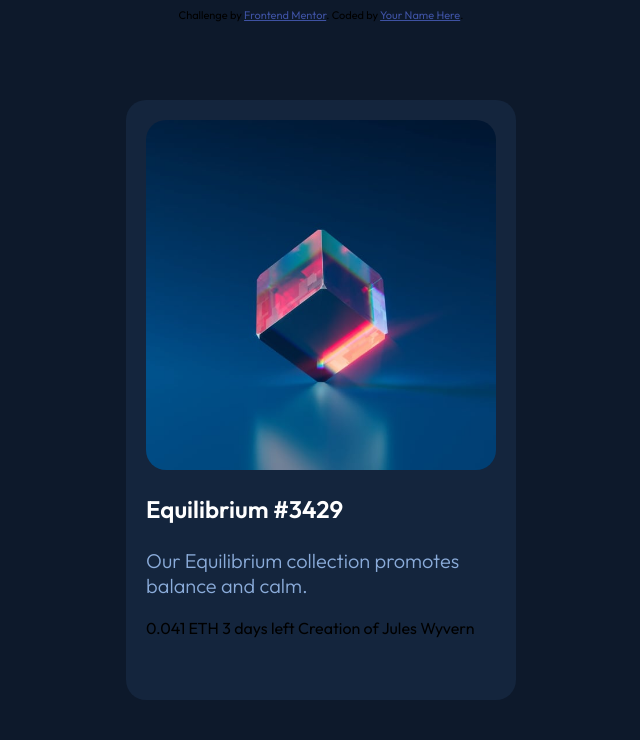
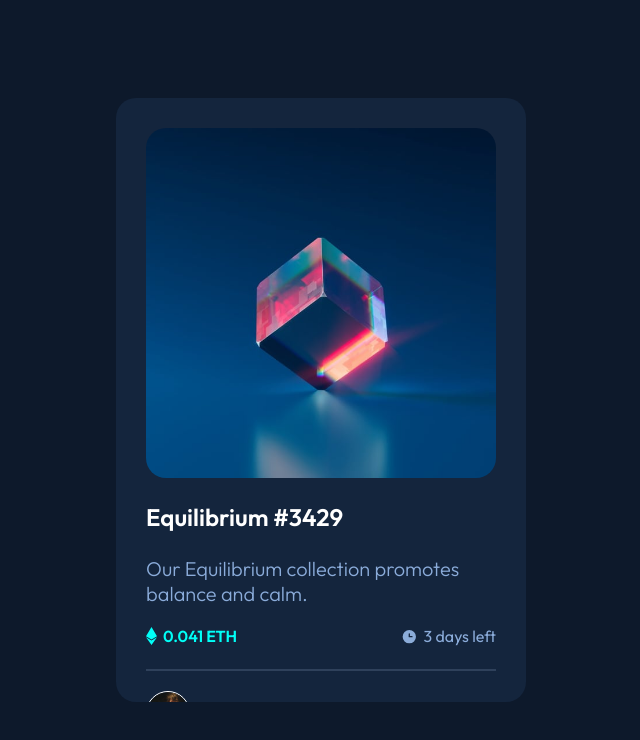
Before and after one commit to Midknightsnack/nft-preview-card-component-main, a plain HTML site: page index.html in a window 1280 px wide. Shown: the whole page, without its empty margins (319-959 px from the left). Drawn offline with Linux system fonts and the light colour scheme.

Commit message:
component complete

```diff
--- a/index.html
+++ b/index.html
@@ -30,15 +30,27 @@
 
     <p class="text">Our Equilibrium collection promotes balance and calm.</p>
 
-    0.041 ETH
-    3 days left
+    <div class="data">
+      <div class="section">
+        <img src="images/icon-ethereum.svg" alt="ethereum">
+        <div class="eth">0.041 ETH</div>
+      </div>
+      <div class="section">
+        <img src="images/icon-clock.svg" alt="clock">
+        <div class="days">3 days left</div>
+      </div>
+    </div>
+    <hr class="line">
 
-    Creation of Jules Wyvern
+    <div class="profile">
+      <img src="images/image-avatar.png" alt="avatar">
+      <div class="profile-text">Creation of <b>Jules Wyvern</b></div>
+    </div>
   </div>
 
-  <div class="attribution">
+  <!-- <div class="attribution">
     Challenge by <a href="https://www.frontendmentor.io?ref=challenge" target="_blank">Frontend Mentor</a>.
-    Coded by <a href="#">Your Name Here</a>.
-  </div>
+    Coded by <a href="#">Bradley Diep</a>.
+  </div> -->
 </body>
 </html>
--- a/styles.css
+++ b/styles.css
@@ -8,7 +8,7 @@ body{
     border-radius: 20px;
     margin: auto;
     width: 350px;
-    height: 70%;
+    height: 68%;
     overflow: hidden;
 
     position: absolute;
@@ -16,11 +16,11 @@ body{
     bottom: 0;
     left: 0;
     right: 0;
-    padding: 40px;
+    padding: 30px;
 
     justify-content: center;
-    align-items: center;
-    padding: 20px;
+    /* align-items: center; */
+    align-content: center;
 
     /* horizontal, vertical, blur, spread */
     /* box-shadow: 0px 40px 0px 20px hsl(215, 59%, 10%), 0px 50px 0px 50px hsl(216, 57%, 12%); */
@@ -82,3 +82,59 @@ body{
     font-weight: 300;
     font-size: 20px;
 }
+
+.data{
+    align-items:center;
+    justify-content: space-between;
+    display: flex;
+}
+
+.section{
+    align-items:center;
+    display: flex;
+    gap: 6px;
+    margin-bottom: 15px;
+}
+
+.eth{
+    color: hsl(178, 100%, 50%);
+    font-weight: 600;
+}
+
+.days{
+    color: hsl(215, 51%, 70%);
+    font-weight: 400;
+}
+
+hr.line{
+    border: 1px solid hsl(215, 32%, 27%);
+}
+
+.profile{
+    align-items:center;
+    display: flex;
+    margin-top: 20px;
+}
+
+.profile img{
+    width: 12%;
+    border: 1px solid hsl(0, 0%, 100%);
+    border-radius: 50%;
+    margin-right: 20px;
+}
+
+.profile-text{
+    color:hsl(215, 51%, 70%);
+    font-weight: 400;
+    font-size: 18px;
+}
+
+.profile b{
+    color: hsl(0, 0%, 100%);
+    font-weight: 400;
+}
+
+.profile b:hover{
+    color: hsl(178, 100%, 50%);
+    cursor: pointer;
+}
```
